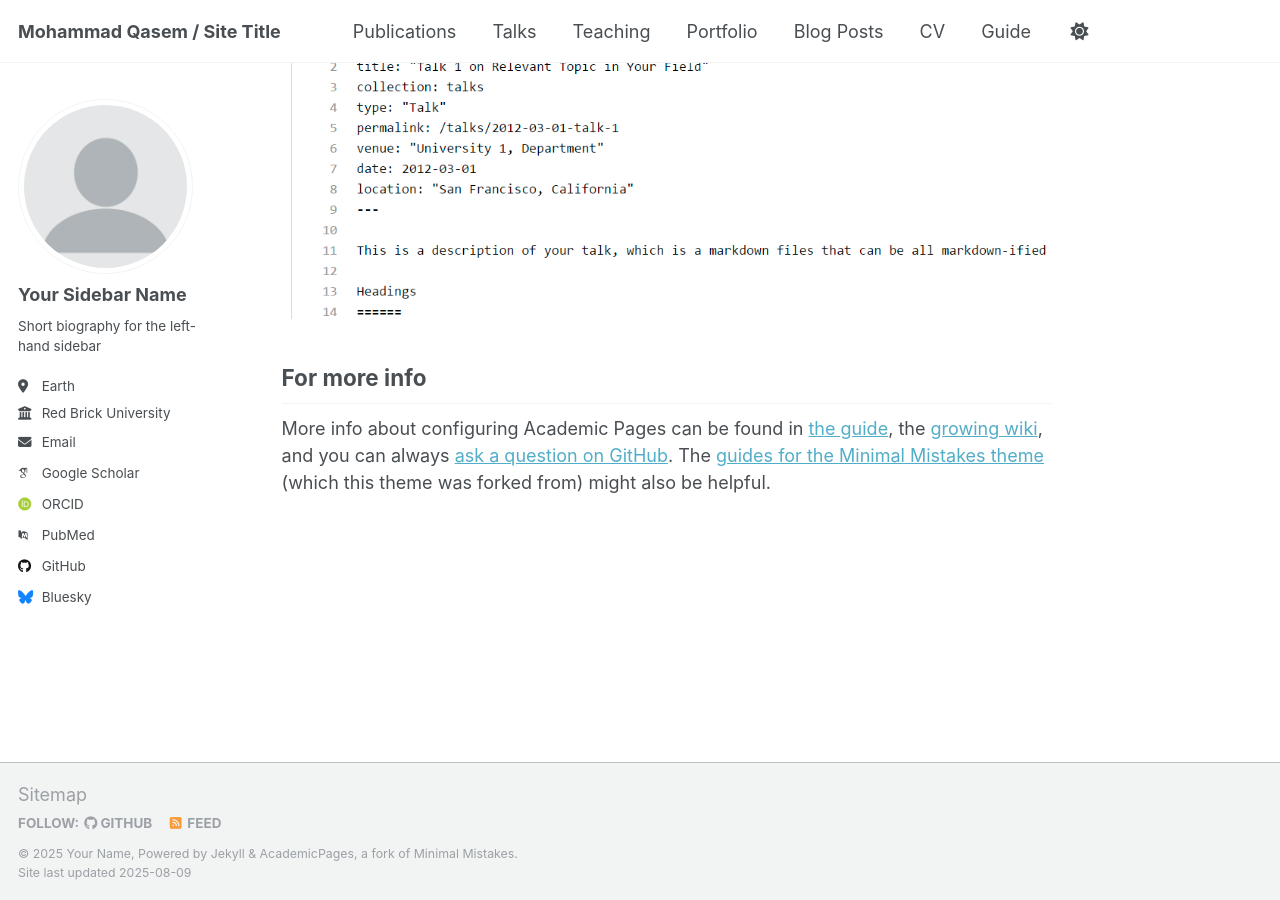
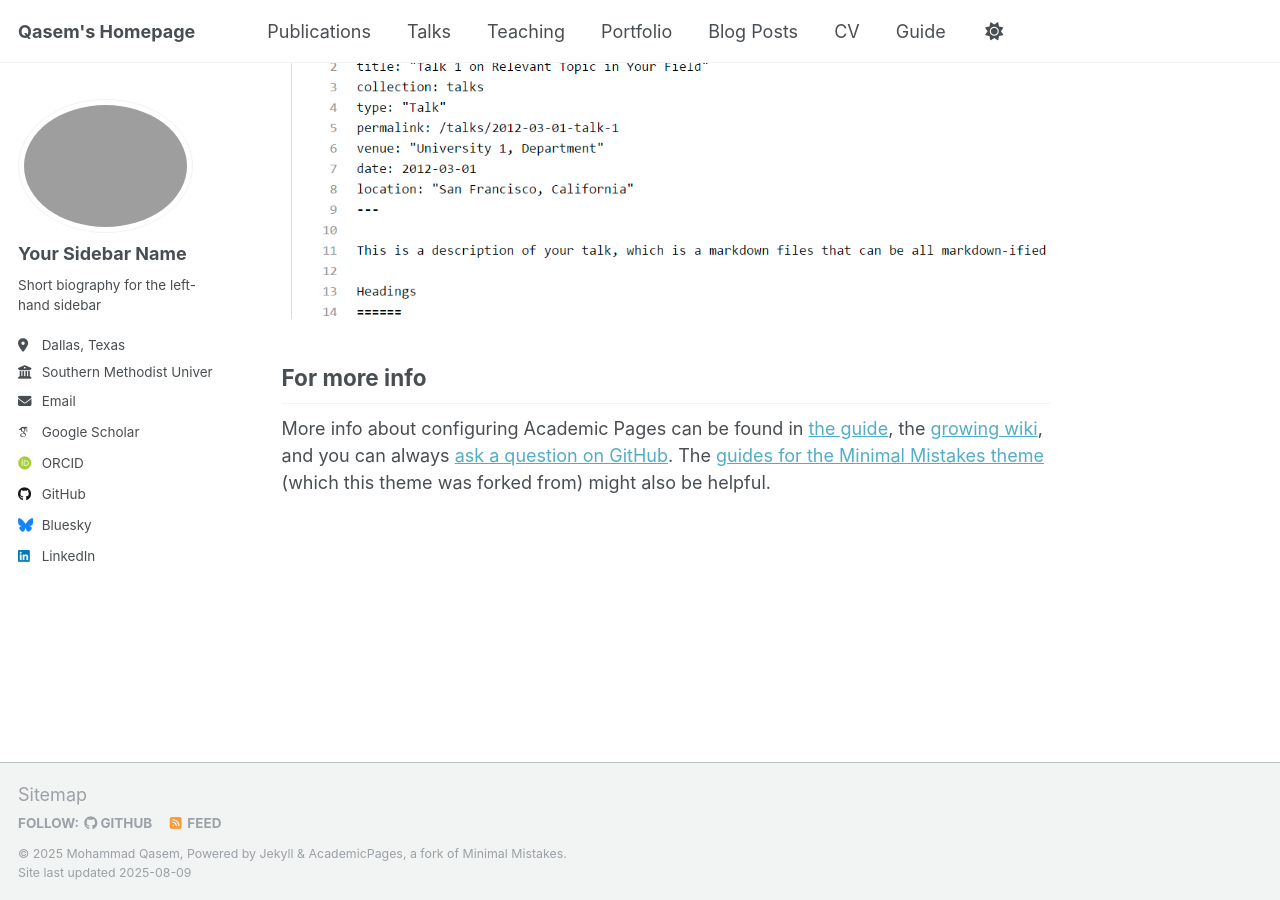
Before and after one commit to MohammadQasem97/Mohammad_Qasem.github.io, a Jekyll site: the page built from _pages/about.md, in a window 1280 px wide and 900 px high, scrolled down 2880 px. Built offline with Jekyll 4.4.1, drawn with Linux system fonts in a browser that asks for light colours; some web fonts are replaced; a script that is not in the unit is left out.

Commit message:
Update _config.yml

```diff
--- a/_config.yml
+++ b/_config.yml
@@ -9,37 +9,37 @@
 # Basic Site Settings
 locale                   : "en-US"
 site_theme               : "default"
-title                    : "Mohammad Qasem / Site Title"
+title                    : "Qasem's Homepage"
 title_separator          : "-"
-name                     : &name "Your Name"
+name                     : &name "Mohammad Qasem"
 description              : &description "Ph.D. In Electrical Engineering"
-url                      : https://academicpages.github.io # the base hostname & protocol for your site e.g. "https://[your GitHub username].github.io" or if you already have some other page hosted on Github then use "https://[your GitHub username].github.io/[Your Repo Name]"
+url                      : https://mohammadqasem97.github.io/Mohammad_Qasem.github.io/ # the base hostname & protocol for your site e.g. "https://[your GitHub username].github.io" or if you already have some other page hosted on Github then use "https://[your GitHub username].github.io/[Your Repo Name]"
 baseurl                  : "" # the subpath of your site, e.g. "/blog"
-repository               : "academicpages/academicpages.github.io"
+repository               : "mohammadqasem97.github.io/Mohammad_Qasem.github.io/"
 
 # Site Author - The following control what appear as part of the author content on the side bar.
 #               If a field is blank the icon and link will not appear, otherwise it will be shown.
 #               Additional customization can be done by editing /_includes/author-profile.html
 author:
   # Biographic information
-  avatar           : "profile.png"
+  avatar           : "MQ.png"
   name             : "Your Sidebar Name"
   pronouns         : # example: "she/her"
   bio              : "Short biography for the left-hand sidebar"
-  location         : "Earth"
-  employer         : "Red Brick University"
+  location         : "Dallas, Texas "
+  employer         : "Southern Methodist Univeristy"
   uri              : # URL
-  email            : "none@example.org"
+  email            : "mqasem@smu.edu"
 
   # Academic websites
   academia         : # URL
   arxiv            : # URL - Update with the correct link to your profile
-  googlescholar    : "https://scholar.google.com/citations?user=PS_CX0AAAAAJ"
+  googlescholar    : "https://scholar.google.com/citations?user=suiuYnYAAAAJ&hl=en&oi=sra"
   inspire-hep      : # URL
   impactstory      : # URL
-  orcid            : "http://orcid.org/yourorcidurl"
+  orcid            : "https://orcid.org/0000-0002-9877-1668"
   semantic         : # URL
-  pubmed           : "https://www.ncbi.nlm.nih.gov/pubmed/?term=john+snow"
+  pubmed           : # URL
   researchgate     : # URL
   scopus           : # URL
 
@@ -47,7 +47,7 @@ author:
   bitbucket        : # Username - Update with your username on the site
   codepen          : # Username
   dribbble         : # Username
-  github           : "academicpages"
+  github           : "MohammadQasem97"
   kaggle           : # Username
   stackoverflow    : # User number or user number and name (i.e., use "1" or "1/jeff-atwood")
 
@@ -62,7 +62,7 @@ author:
   keybase          : # Username
   instagram        : # Username
   lastfm           : # Username
-  linkedin         : # Username
+  linkedin         : "Mohammad Qasem"
   mastodon         : # URL
   medium           : # URL
   pinterest        : # Username
```
